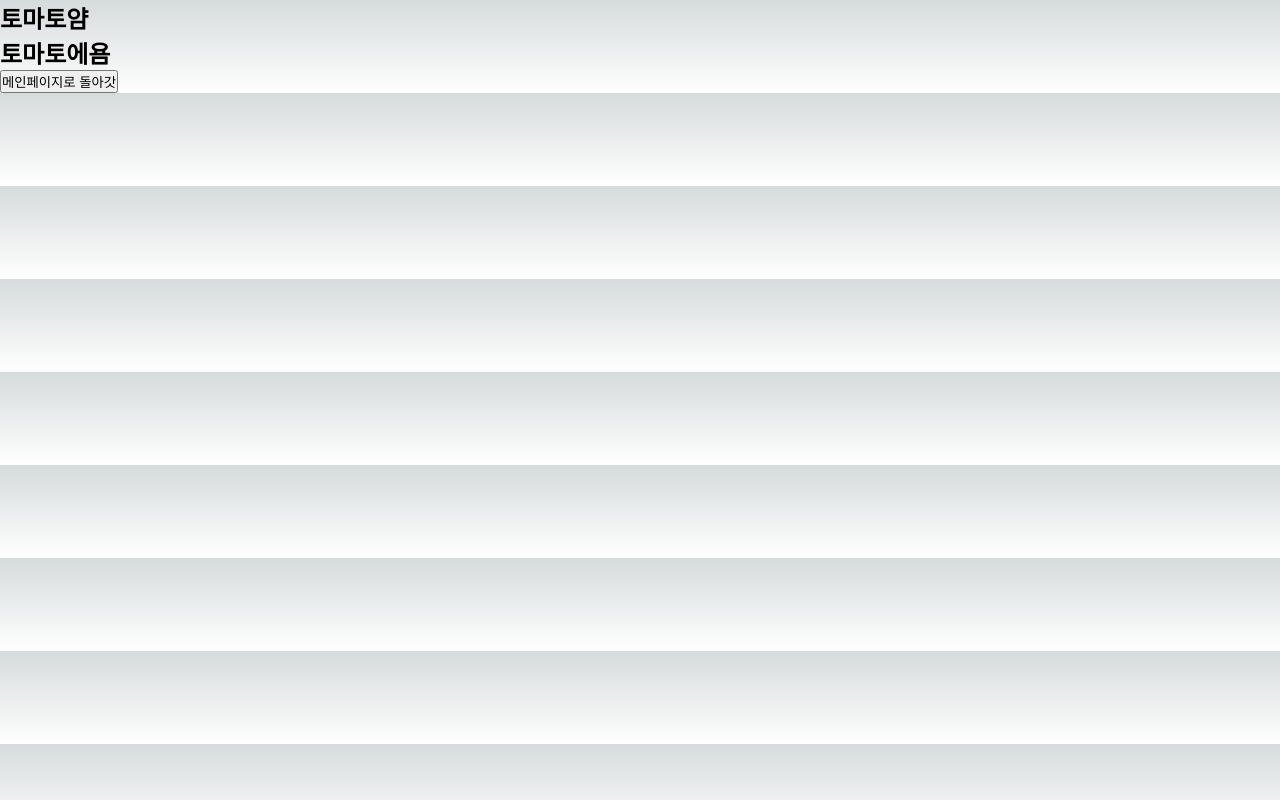
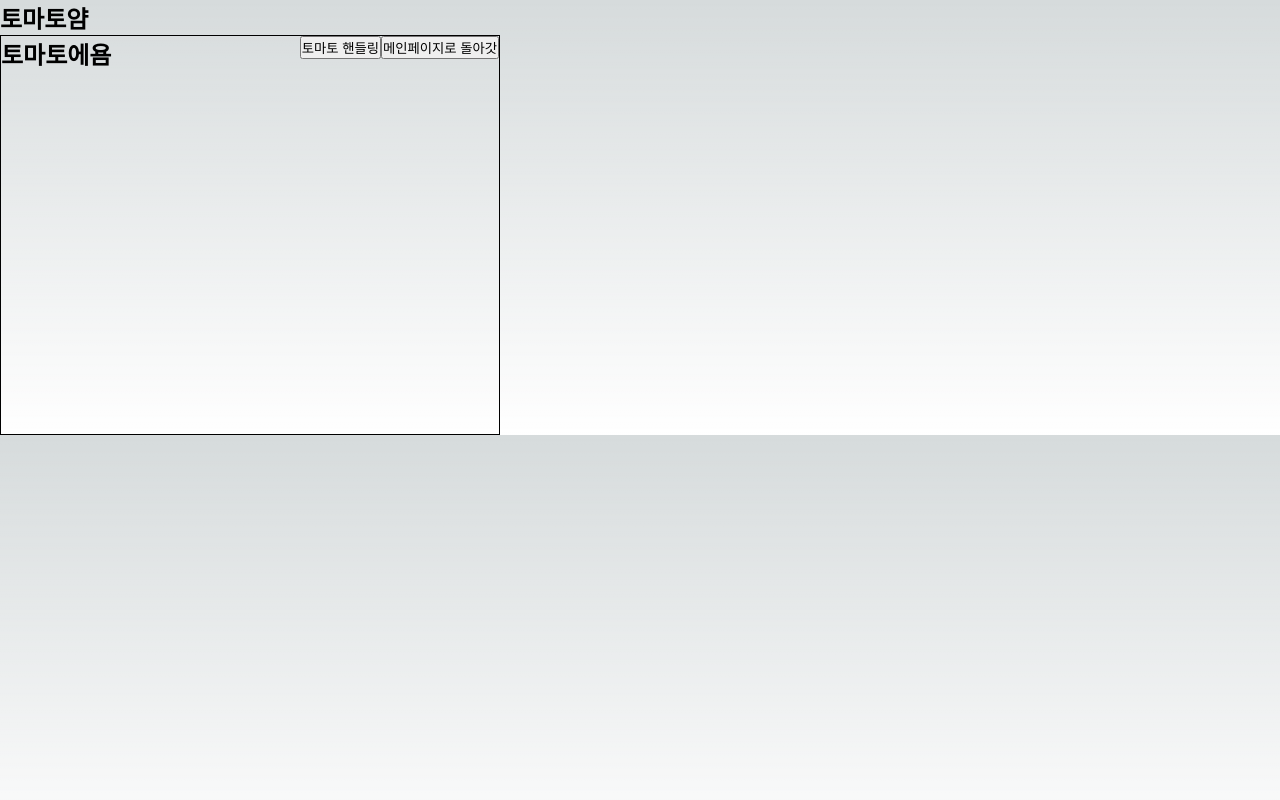
Before and after one commit to JangRuBin2/pingpong, a Next.js app in the folder pingpong/: page /tomato in a window 1280 px wide. Built offline with nearby package versions, Linux system fonts and the light colour scheme.

Commit message:
토마토로 장난질

```diff
--- a/pingpong/app/tomato/TomatoPage.tsx
+++ b/pingpong/app/tomato/TomatoPage.tsx
@@ -1,15 +1,39 @@
 "use client";
 import { useRouter } from "next/navigation";
+import { useEffect, useState } from "react";
 
 const TomatoPage = () => {
+  const [tomatoValue, setTomatoValue] = useState({
+    name: "Kimato",
+    age: 12,
+    sex: "tomato",
+    job: "goodBoy",
+  });
   const router = useRouter();
+  const handleTomage = () => {
+    setTomatoValue((prev) => ({ ...prev, name: "김토마토", age: 13 }));
+  };
   const backToMain = () => {
     router.push("/");
   };
+  useEffect(() => {
+    console.log("tomatoValue : ", tomatoValue);
+  }, [tomatoValue]);
   return (
-    <div>
+    <div
+      style={{
+        display: "flex",
+        width: "500px",
+        height: "400px",
+        border: "1px solid black",
+        justifyContent: "space-between",
+      }}
+    >
       <h2>{"토마토에욤"}</h2>
-      <button onClick={backToMain}>{"메인페이지로 돌아갓"}</button>
+      <div style={{ height: "30px" }}>
+        <button onClick={handleTomage}>{"토마토 핸들링"}</button>
+        <button onClick={backToMain}>{"메인페이지로 돌아갓"}</button>
+      </div>
     </div>
   );
 };
```
